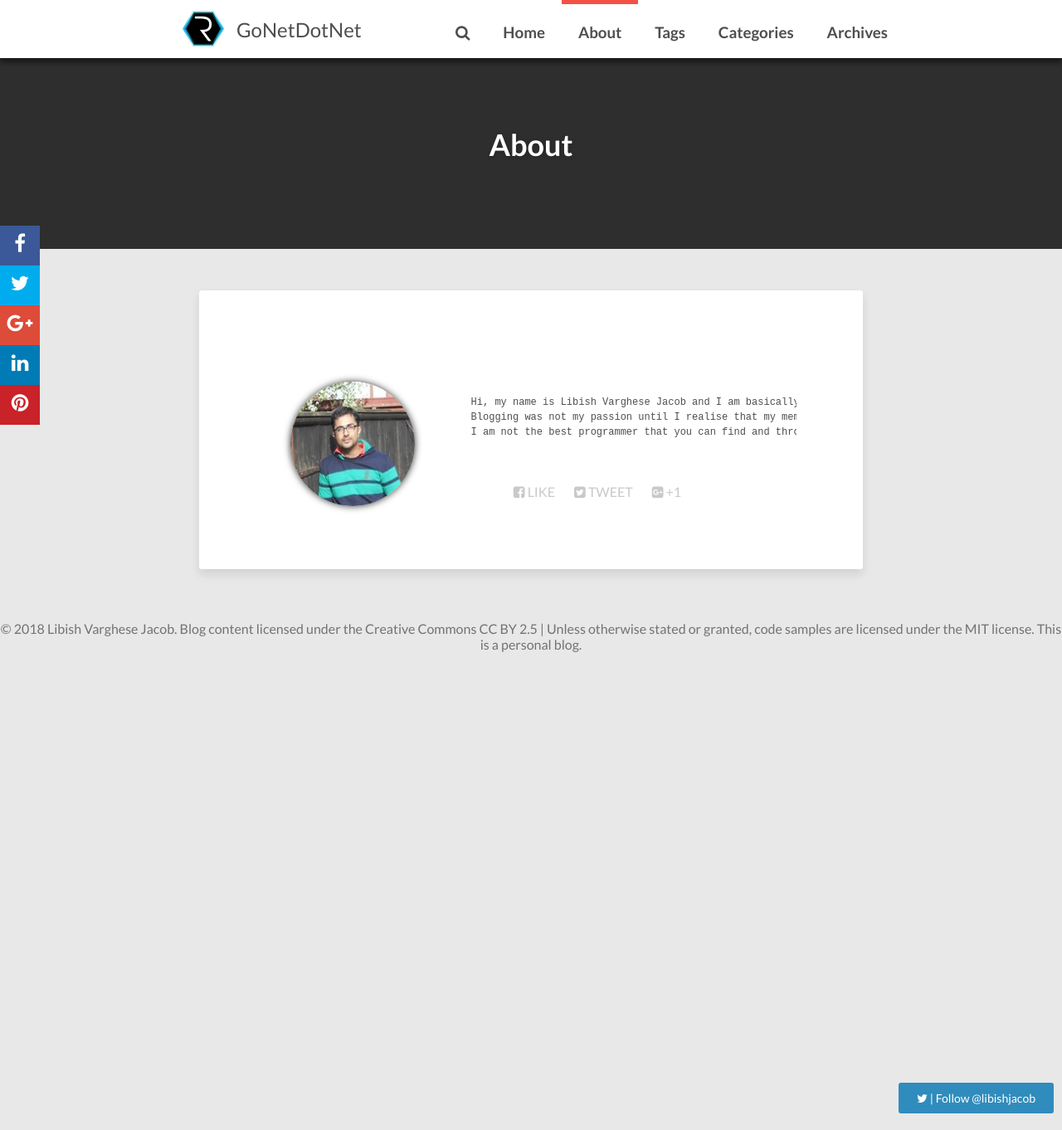
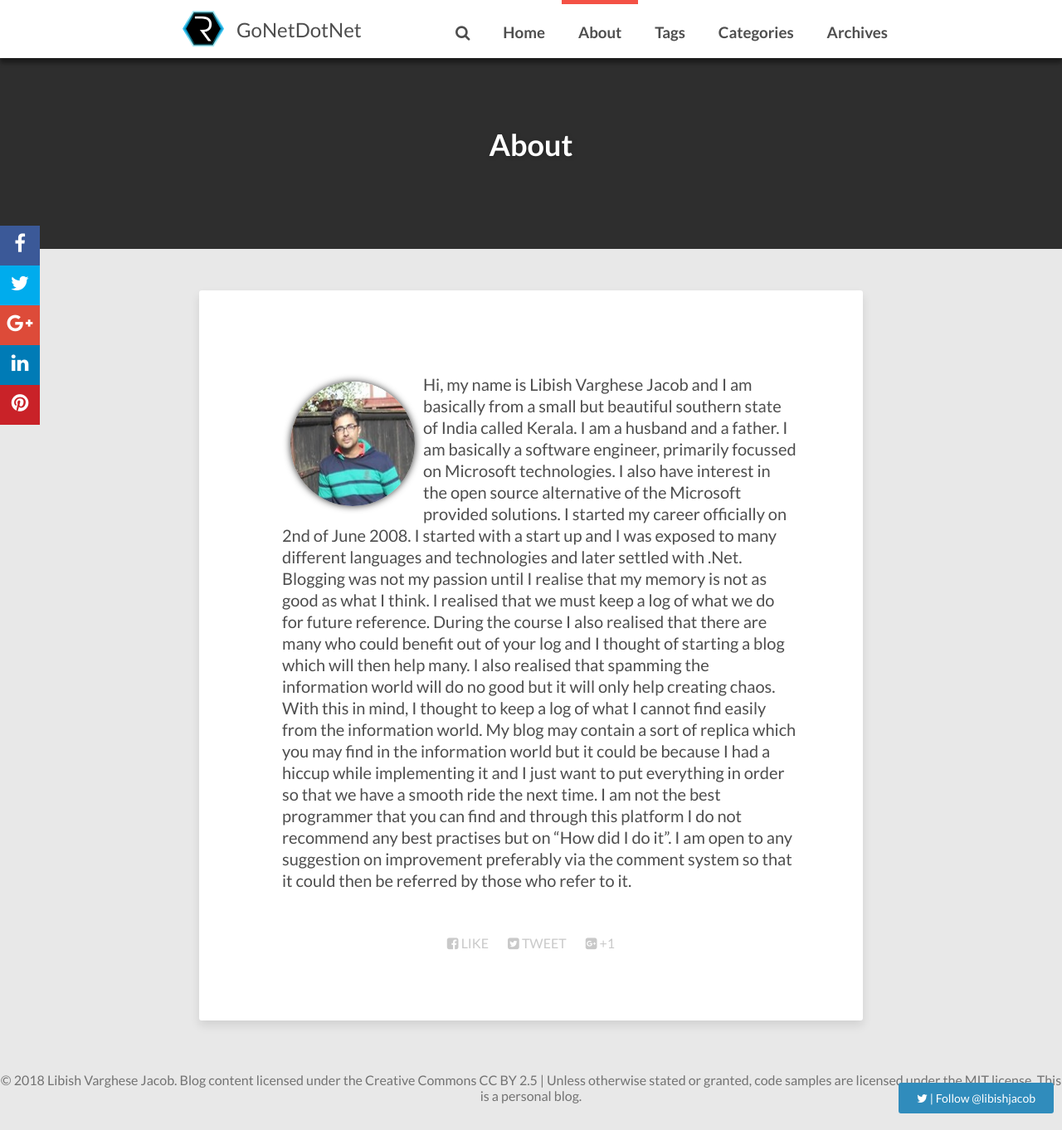
Before and after one commit to libish-jacob/Blog, a Jekyll site: the page built from about.html, in a window 1280 px wide and 1362 px high. Shown: the whole window at 83% size. Built offline with Jekyll 4.4.1, drawn with Linux system fonts in a browser that asks for light colours; nearby versions of some CDN libraries; comment, search, counter and statistics services are not loaded.

Commit message:
Update about.html

```diff
--- a/about.html
+++ b/about.html
@@ -6,8 +6,8 @@ published: true
 ---
 
 <p align="left" class="author-bio">
-    <img align="left" class="author-img" src="{{site.url}}/{{site.owner.avatar}}" alt="{{site.owner.name}}" /><pre>
+    <img align="left" class="author-img" src="{{site.url}}/{{site.owner.avatar}}" alt="{{site.owner.name}}" />
 	Hi, my name is Libish Varghese Jacob and I am basically from a small but beautiful southern state of India called Kerala. I am a husband and a father. I am basically a software engineer, primarily focussed on Microsoft technologies. I also have interest in the open source alternative of the Microsoft provided solutions. I started my career officially on 2nd of June 2008. I started with a start up and I was exposed to many different languages and technologies and later settled with .Net.
 	Blogging was not my passion until I realise that my memory is not as good as what I think. I realised that we must keep a log of what we do for future reference. During the course I also realised that there are many who could benefit out of your log and I thought of starting a blog which will then help many.  I also realised that spamming the information world will do no good but it will only help creating chaos. With this in mind, I thought to keep a log of what I cannot find easily from the information world. My blog may contain a sort of replica which you may find in the information world but it could be because I had a hiccup while implementing it and I just want to put everything in order so that we have a smooth ride the next time.
-	I am not the best programmer that you can find and through this platform I do not recommend any best practises but on “How did I do it”. I am open to any suggestion on improvement preferably via the comment system so that it could then be referred by those who refer to it.</pre>
+	I am not the best programmer that you can find and through this platform I do not recommend any best practises but on “How did I do it”. I am open to any suggestion on improvement preferably via the comment system so that it could then be referred by those who refer to it.
 </p>
```
